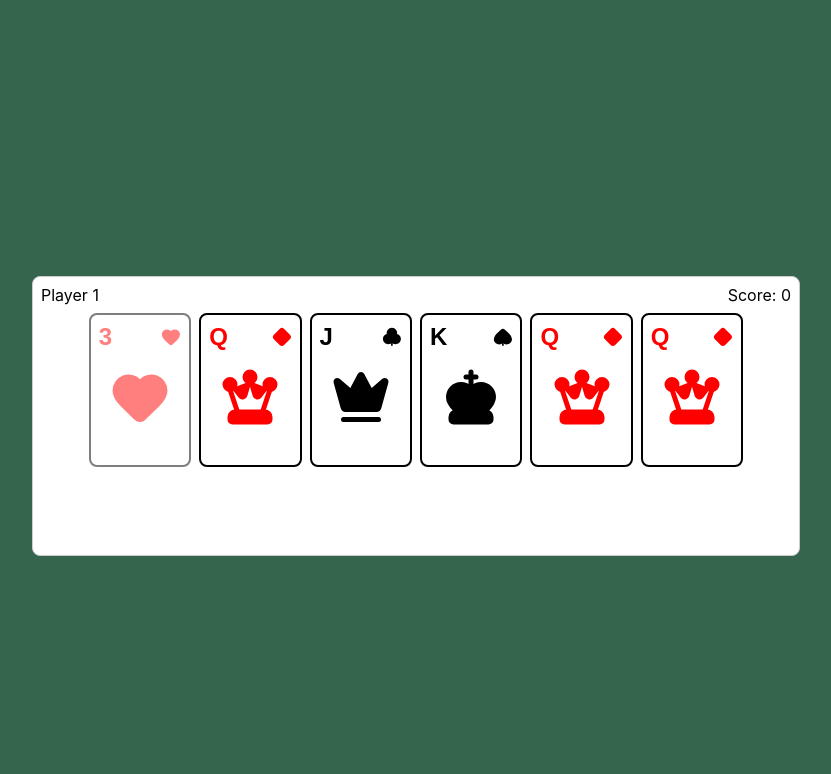
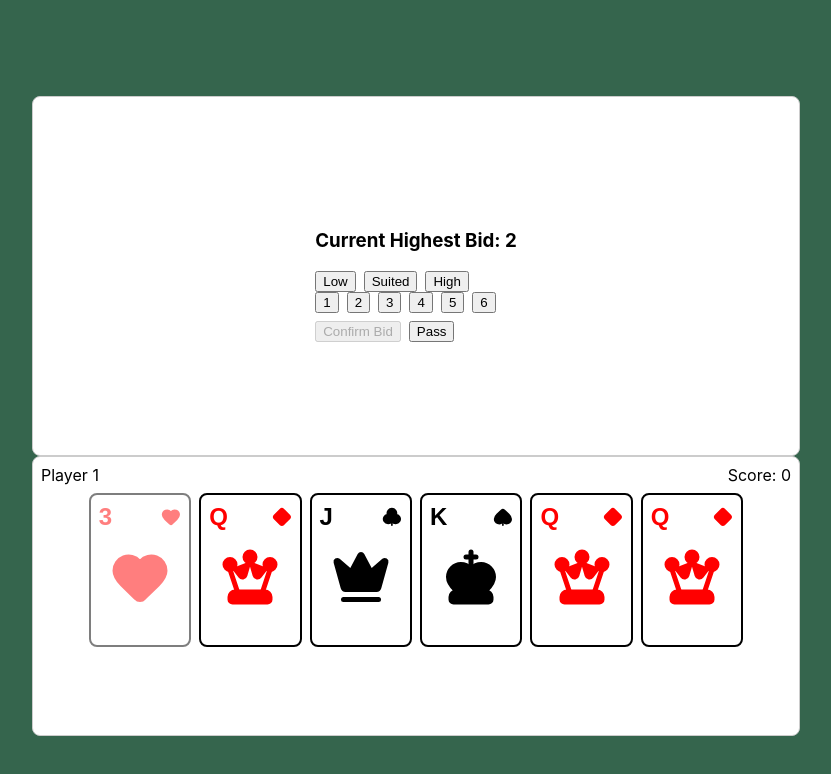
Before and after one commit to aernberger/Bid-Euchre, a React (Create React App) app in the folder Frontend/bideuchre-client/: page / in a window 1280 px wide. Shown: the top 774 px of the page, without its empty margins (224-1055 px from the left). Built offline with nearby package versions, Linux system fonts and the light colour scheme.

Commit message:
Initial Box

```diff
--- /dev/null
+++ b/Frontend/bideuchre-client/src/components/PlayingBox.tsx
@@ -0,0 +1,98 @@
+import React from 'react';
+import { useState } from 'react';
+import PlayingCard from "./PlayingCard.tsx";
+import WhiteBox from "./WhiteBox.tsx";
+
+type Suit = "hearts" | "spades" | "diamonds" | "clubs";
+
+interface Card {
+    suit: Suit;
+    value: string;
+    disabled?: boolean;
+}
+
+interface PlayingBoxProperties {
+    biddingPhase: boolean;
+    playingPhase: boolean;
+
+    currentHighBid: number;
+    onBidSubmit: (bid: number) => void;
+
+    currentTrick: Card[];
+    trumpSuit?: Suit;
+    isPlayerTurn: boolean;
+}
+
+export default function PlayingBox({
+    biddingPhase,
+    playingPhase,
+    currentHighBid,
+    onBidSubmit,
+    currentTrick,
+    trumpSuit,
+    isPlayerTurn
+}: PlayingBoxProperties) {
+    const [selectedBid, setSelectedBid] = useState<number | null>(null);
+
+    return (
+        <WhiteBox height={"clamp(333px, 45vh, 625px)"}>
+            {biddingPhase && (
+                <div>
+                    <h3>Current Highest Bid: {currentHighBid}</h3>
+                    <div style={{ display: "flex", gap: "8px" }}>
+                        {["Low", "Suited", "High"].map((bid) => (
+                            <button
+                                key={bid}
+                                onClick={() => setSelectedBid(bid === "Pass" ? 0 : bid as number)}
+                                style={{ fontWeight: selectedBid === bid ? "bold" : "normal" }}
+                            >
+                                {bid}
+                            </button>
+                        ))}
+                    </div>
+                    <div style={{ display: "flex", gap: "8px" }}>
+                        {[1, 2, 3, 4, 5, 6].map((bid) => (
+                            <button
+                                key={bid}
+                                onClick={() => setSelectedBid(bid === "Pass" ? 0 : bid as number)}
+                                style={{ fontWeight: selectedBid === bid ? "bold" : "normal" }}
+                            >
+                                {bid}
+                            </button>
+                        ))}
+                    </div>
+                    <div style={{ display: "flex", gap: "8px", marginTop: "8px" }}>
+                        <button
+                            disabled={selectedBid === null}
+                            onClick={() => selectedBid !== null && onBidSubmit(selectedBid)}
+                        >
+                            Confirm Bid
+                        </button>
+                        <button onClick={() => onBidSubmit(0)}>
+                            Pass
+                        </button>
+                    </div>
+                </div>
+            )}
+
+            {playingPhase && (
+                <div>
+                    <h3>Trump: {trumpSuit ?? "Not set"}</h3>
+                    <div>
+                        <h4>Current Trick</h4>
+                        <div style={{ display: "flex", gap: "8px" }}>
+                            {currentTrick.map((card, index) => (
+                                <PlayingCard
+                                    key={index}
+                                    suit={card.suit}
+                                    value={card.value}
+                                    disabled={true}
+                                />
+                            ))}
+                        </div>
+                    </div>
+                </div>
+            )}
+        </WhiteBox>
+    );
+}
--- a/Frontend/bideuchre-client/src/pages/game.tsx
+++ b/Frontend/bideuchre-client/src/pages/game.tsx
@@ -2,6 +2,7 @@ import React from 'react';
 import { useState } from 'react';
 import PlayingCard from "../components/PlayingCard.tsx";
 import WhiteBox from "../components/WhiteBox.tsx";
+import PlayingBox from '../components/PlayingBox.tsx';
 
 export default function Game() {
     const [cards, setCards] = React.useState([
@@ -12,6 +13,25 @@ export default function Game() {
         {suit: "diamonds", value: "Q"},
         {suit: "diamonds", value: "Q"},
     ]);
+
+    const [biddingPhase, setBiddingPhase] = React.useState(true);
+    const [playingPhase, setPlayingPhase] = React.useState(false);
+
+    const fakeTrick = [
+        { suit: "hearts" as Suit, value: "3" },
+        { suit: "clubs" as Suit, value: "7" },
+    ];
+
+    const handleBidSubmit = (bid: number) => {
+        console.log("Bid submitted:", bid);
+        setBiddingPhase(false);
+        setPlayingPhase(true);
+    };
+
+    const handleCardClick = (index: number) => {
+        console.log("Card clicked:", index);
+    };
+
 
     const removeCard = (index: number) => {
         setCards(cards.filter((_, i) => i !== index));
@@ -27,6 +47,17 @@ export default function Game() {
             justifyContent: "center",     // center vertically
             padding: "16px",
     }}>
+            <PlayingBox
+                biddingPhase={biddingPhase}
+                playingPhase={playingPhase}
+                hand={cards}
+                onCardClick={handleCardClick}
+                currentHighBid={2}
+                onBidSubmit={handleBidSubmit}
+                currentTrick={fakeTrick}
+                trumpSuit="hearts"
+                isPlayerTurn={true}
+            />
             <WhiteBox>
                 <div style={{display: "flex", justifyContent: "space-between", width: "100%"}}>
                     <span>Player 1</span>
```
